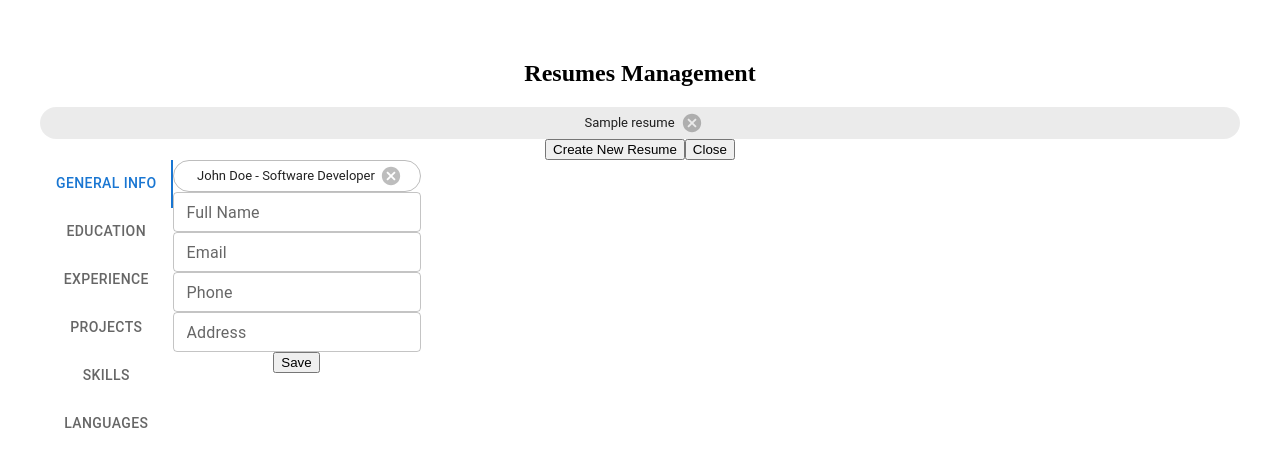
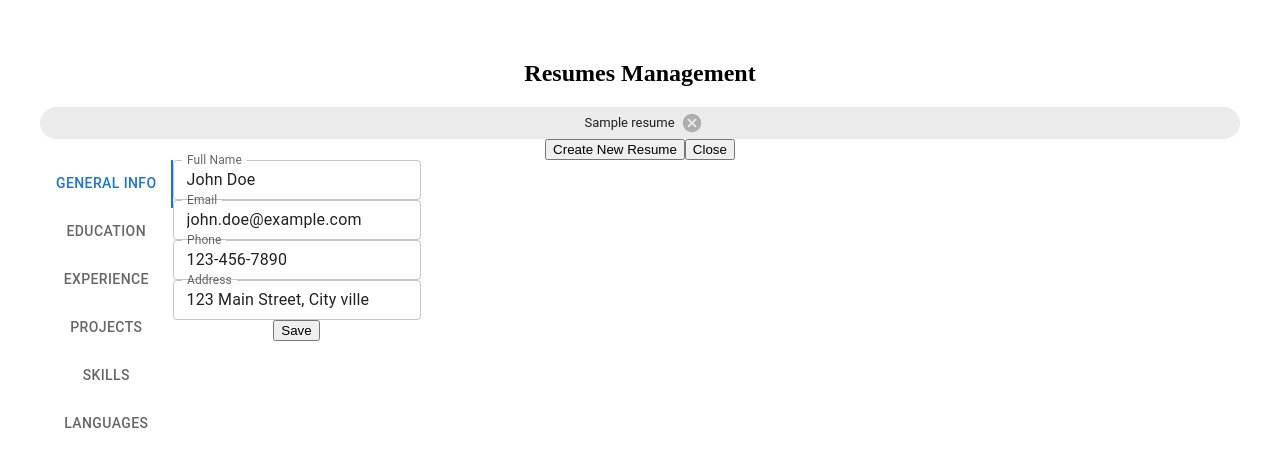
Before and after one commit to eLamine-dev/CV-Application, a React (Vite) app: page / in a window 1280 px wide. Shown: the top 466 px of the page. Built offline with nearby package versions, Linux system fonts and the light colour scheme.

Commit message:
"general info" tab special case : should not have multiple entries

```diff
--- a/src/components/resumeEditor/ElementForm.jsx
+++ b/src/components/resumeEditor/ElementForm.jsx
@@ -28,6 +28,9 @@ function ElementForm({
 }) {
    useEffect(() => {
       resetFormData();
+      if (activeTab === 'general info' && selectedResume[activeTab]) {
+         setFormData(selectedResume[activeTab][0]);
+      }
    }, [selectedResumeId]);
 
    const handleInputChange = (fieldId, value) => {
@@ -46,7 +49,7 @@ function ElementForm({
 
    return (
       <div className="ElementForm">
-         {selectedResume[activeTab] && (
+         {activeTab !== 'general info' && selectedResume[activeTab] && (
             <Stack>
                {selectedResume[activeTab].map((entry, index) => {
                   return (
--- a/src/components/sampleResume.jsx
+++ b/src/components/sampleResume.jsx
@@ -3,6 +3,7 @@ const sampleResume = {
    name: 'Sample resume',
    'general info': [
       {
+         id: 'gi01',
          label: 'general info',
          fullName: 'John Doe',
          jobTitle: 'Software Developer',
```
